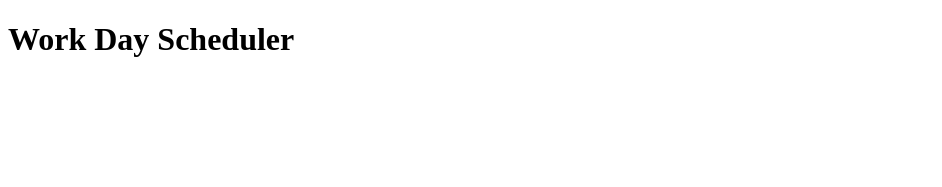
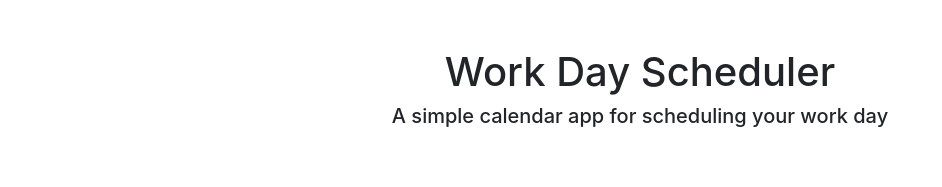
Before and after one commit to OddTK/WorkDayScheduler, a plain HTML site: page index.html in a window 1280 px wide. Shown: the whole page, without its empty margins (0-942 px from the left). Drawn offline with nearby package versions, Linux system fonts and the light colour scheme.

Commit message:
added header to html

```diff
--- a/index.html
+++ b/index.html
@@ -4,7 +4,7 @@
     <meta charset="UTF-8">
     <meta http-equiv="X-UA-Compatible" content="IE=edge">
     <meta name="viewport" content="width=device-width, initial-scale=1.0">
-
+    <link rel="stylesheet" href="https://cdnjs.cloudflare.com/ajax/libs/twitter-bootstrap/4.5.0/css/bootstrap.min.css">
     <link rel="stylesheet" href="./assets/style.css" />
 
     <title>Work Day Scheduler</title>
@@ -13,7 +13,11 @@
 <body>
 
     <header class="container">
-    <h1>Work Day Scheduler</h1>
+        <div class="col-12 p-5">
+            <h1 class="text-center">Work Day Scheduler</h1>
+            <h5 class="text-center">A simple calendar app for scheduling your work day</h5 class="text-center">
+
+        </div>
     </header>
 
 
```
